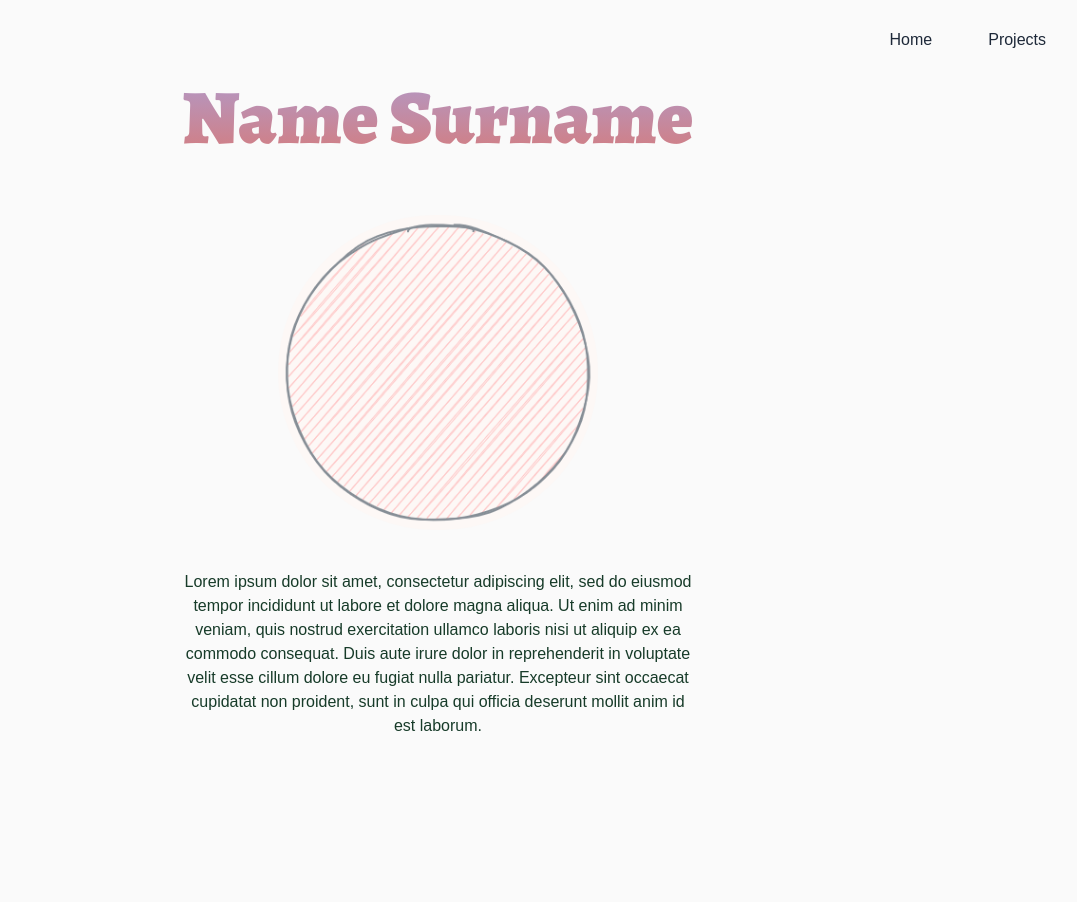
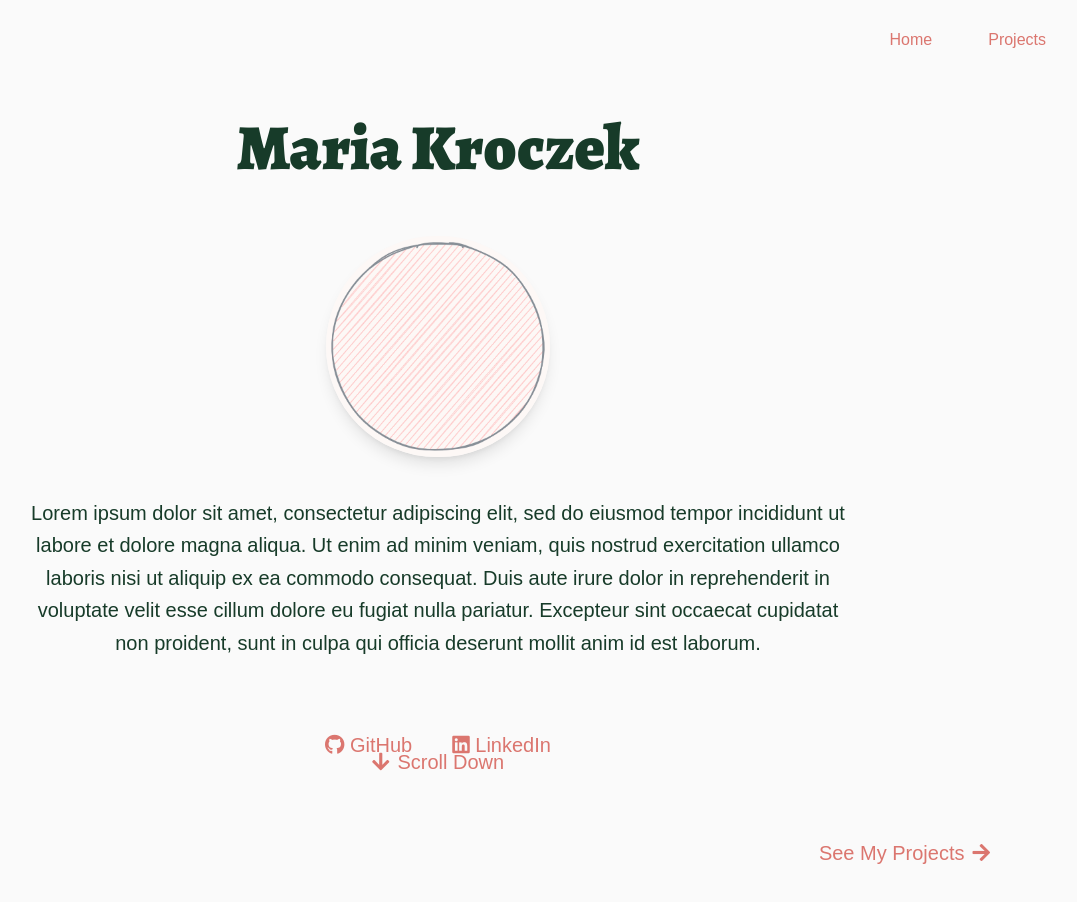
Before and after one commit to MarKr17/Portfolio, a SvelteKit app: page / in a window 1280 px wide. Shown: the top 902 px of the page, without its empty margins (202-1279 px from the left). Before the commit the page ends 800 px from the top, so only its background shows below. Built offline with nearby package versions, Linux system fonts and the light colour scheme; a web font is replaced by a local one.

Commit message:
improved links

```diff
--- a/src/app.css
+++ b/src/app.css
@@ -24,15 +24,11 @@
 
 h1{
     font-family: 'Alegreya', serif;
-    background: -webkit-linear-gradient(var(--lm_secondary), var(--lm_accent));
-    -webkit-background-clip: text;
-    background-clip: text;
-    -webkit-text-fill-color: transparent;
 
     font-style: black;
     font-weight: 900;
-    font-size: 6vw;
-    color: var(--lm_primary);
+    font-size: 5vw;
+    color: var(--lm_color);
 }
 h2{
     font-family: "Alegreya", serif;
--- a/src/app.html
+++ b/src/app.html
@@ -2,6 +2,7 @@
 <link rel="preconnect" href="https://fonts.googleapis.com">
 <link rel="preconnect" href="https://fonts.gstatic.com" crossorigin>
 <link href="https://fonts.googleapis.com/css2?family=Alegreya:ital,wght@0,400..900;1,400..900&family=Bungee+Shade&family=Inter:ital,opsz,wght@0,14..32,100..900;1,14..32,100..900&family=Maitree:wght@200;300;400;500;600;700&family=Overpass:ital,wght@0,100..900;1,100..900&family=Raleway:ital,wght@0,100..900;1,100..900&family=Suranna&family=Telex&family=Ultra&display=swap" rel="stylesheet">
+<link href="https://cdnjs.cloudflare.com/ajax/libs/font-awesome/5.15.4/css/all.min.css" rel="stylesheet">
 
 <html lang="en">
 	<head>
--- a/src/lib/data/about.json
+++ b/src/lib/data/about.json
@@ -1,5 +1,8 @@
 {
-    "name": "Name Surname",
+    "name": "Maria Kroczek",
     "title": "At vero eos et accusamus et",
-    "text":"Lorem ipsum dolor sit amet, consectetur adipiscing elit, sed do eiusmod tempor incididunt ut labore et dolore magna aliqua. Ut enim ad minim veniam, quis nostrud exercitation ullamco laboris nisi ut aliquip ex ea commodo consequat. Duis aute irure dolor in reprehenderit in voluptate velit esse cillum dolore eu fugiat nulla pariatur. Excepteur sint occaecat cupidatat non proident, sunt in culpa qui officia deserunt mollit anim id est laborum."
+    "text":"Lorem ipsum dolor sit amet, consectetur adipiscing elit, sed do eiusmod tempor incididunt ut labore et dolore magna aliqua. Ut enim ad minim veniam, quis nostrud exercitation ullamco laboris nisi ut aliquip ex ea commodo consequat. Duis aute irure dolor in reprehenderit in voluptate velit esse cillum dolore eu fugiat nulla pariatur. Excepteur sint occaecat cupidatat non proident, sunt in culpa qui officia deserunt mollit anim id est laborum.",
+    "linked_in": "https://www.linkedin.com/in/your-profile",
+    "github": "github.com/your-profile"
+
 }
--- a/src/routes/+page.svelte
+++ b/src/routes/+page.svelte
@@ -2,15 +2,47 @@
     import * as json from '$lib/data/about.json'
     import { base } from '$app/paths';
 </script>
-<div class="flex flex-col min-w-screen justify-center items-center content-between gap-10">
+<div class="flex flex-col items-center justify-center gap-10 py-10">
+    <!-- Name Section -->
     <div>
-        <h1>Name Surname</h1>
-    </div>
-    <div class=" w-50 sm:w-xs">
-        <img class="rounded-full w-2% h-2%" src="{base}/assets/Avatar.png" alt="My avatar"/>
-    </div>
-    <div class="w-xs sm:w-lg text-center">
-        <p>{json.text}</p>
+        <h1>{json.name}</h1>
     </div>
 
+    <!-- Avatar Section -->
+    <div class="w-40 sm:w-48 md:w-56">
+        <img class="rounded-full w-full h-full object-cover shadow-lg" src="{base}/assets/Avatar.png" alt="My avatar"/>
+    </div>
+
+    <!-- Bio/Description Section -->
+    <div class="w-full sm:w-3/4 lg:w-2/3 text-center px-4">
+        <p class="text-lg sm:text-xl leading-relaxed">{json.text}</p>
+    </div>
+
+    <!-- Additional Optional Information Section (e.g., Social Links, Contact Info) -->
+    <div class="flex gap-6 mt-6">
+        <!-- Example of a GitHub Link -->
+        <a href="{json.github}" target="_blank" class="text-xl link transition-all duration-300">
+            <i class="fab fa-github"></i> GitHub
+        </a>
+        <!-- Example of a LinkedIn Link -->
+        <a href="{json.linkedin}" target="_blank" class="text-xl link transition-all duration-300">
+            <i class="fab fa-linkedin"></i> LinkedIn
+        </a>
+    </div>
+
+    <!-- "See My Projects" Link Section (aligned to the far right) -->
+    <div class="flex w-full justify-end mt-6 px-6 md:px-20">
+        <a class="text-xl link transition-all duration-300 flex items-center" href="{base}/Projects">
+            See My Projects
+            <i class="fas fa-arrow-right ml-2"></i> <!-- Right Arrow Icon -->
+        </a>
+    </div>
+
+    <!-- "Scroll Down" Link Section (Centered at the Bottom) -->
+    <div class="absolute bottom-4 left-1/2 transform -translate-x-1/2">
+        <a href="#scroll-section" class="text-xl link flex items-center">
+            <i class="fas fa-arrow-down mr-2"></i> <!-- Down Arrow Icon -->
+            Scroll Down
+        </a>
+    </div>
 </div>
--- a/src/routes/Navbar.svelte
+++ b/src/routes/Navbar.svelte
@@ -32,8 +32,8 @@
             ? 'flex'
             : 'hidden'}"
         >
-          <a class="text-gray-800 hover:text-blue-400" href="{base}/">Home</a>
-          <a class="text-gray-800 hover:text-blue-400" href="{base}/Projects">Projects</a>
+          <a class="link" href="{base}/">Home</a>
+          <a class="link" href="{base}/Projects">Projects</a>
         </div>
       </nav>
     </div>
--- a/src/routes/Project_page/+page.svelte
+++ b/src/routes/Project_page/+page.svelte
@@ -50,6 +50,7 @@
 <!-- GitHub Link Section (aligned right) -->
 <div class="flex justify-end mt-6 px-6 md:px-20">
     <a href="{get(Project).repo}" target="_blank" class="bg-[var(--lm_accent)] text-white py-2 px-6 rounded-lg text-xl transition-all duration-200">
-        View on GitHub
+        View on
+        <i class="fab fa-github"></i>
     </a>
 </div>
--- a/src/routes/Projects/+page.svelte
+++ b/src/routes/Projects/+page.svelte
@@ -53,7 +53,11 @@
             </div>
 
             <!-- Read More Button -->
-            <a class="absolute link left-4 bottom-4 text-blue-600 hover:underline" on:click={() => Project.set(project)} href="{base}/Project_page">Read more</a>
+            <a class="absolute link left-4 bottom-4 text-blue-600 hover:underline" on:click={() => Project.set(project)} href="{base}/Project_page">
+                Read more
+                <i class="fas fa-arrow-right ml-1"></i> <!-- Right Arrow Icon -->
+            </a>
+
         </div>
     {/each}
 </div>
```
